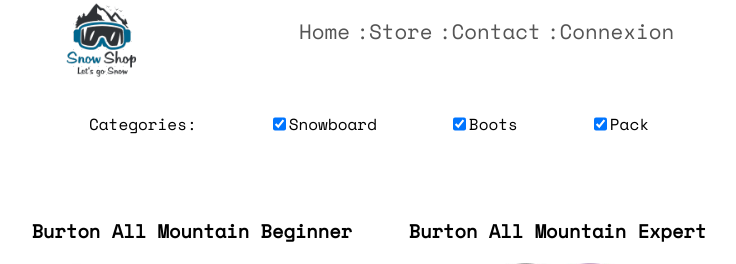
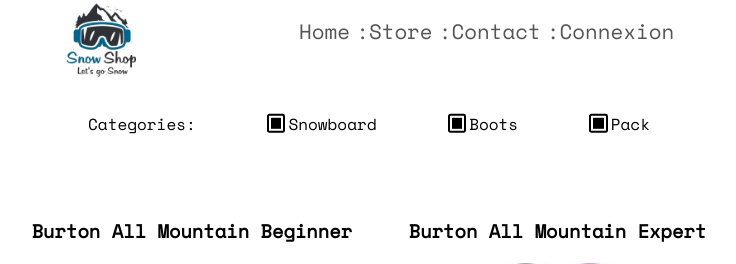
Before and after one commit to LAMagicx/SnowSite, a PHP site: page /store.html in a window 1280 px wide. Shown: the top 264 px of the page, without its empty margins (271-1007 px from the left). Run offline with PHP 8.4, Linux system fonts and the light colour scheme.

Commit message:
tweaks to css

```diff
--- a/css/main.css
+++ b/css/main.css
@@ -55,6 +55,47 @@
 #category-container {
 	margin: 2em;
 	justify-content:space-evenly;
+}
+
+input[type="checkbox"] {
+  /* Add if not using autoprefixer */
+  -webkit-appearance: none;
+  appearance: none;
+  /* For iOS < 15 to remove gradient background */
+  background-color: #fff;
+  /* Not removed via appearance */
+  margin: 0;
+}
+
+input[type="checkbox"] {
+  appearance: none;
+  background-color: #fff;
+  margin: 0;
+  font: inherit;
+  color: currentColor;
+  width: 1.15em;
+  height: 1.15em;
+  border: 0.15em solid currentColor;
+  border-radius: 0.15em;
+  display: grid;
+  margin: 0.2em 0.2em 0 0;
+  place-content: center;
+  transform: translateY(-0.075em);
+  transition: all 1s cubic-bezier(0.075, 0.82, 0.165, 1);/*easeOutCirc*/
+}
+
+input[type="checkbox"]::before {
+  content: "";
+  background-color: black;
+  width: 0.65em;
+  height: 0.65em;
+  transform: scale(0);
+  transition: 120ms transform ease-in-out;
+  box-shadow: inset 1em 1em var(--form-control-color);
+}
+
+input[type="checkbox"]:checked::before {
+  transform: scale(1);
 }
 
 .footer {
@@ -155,6 +196,11 @@
 	padding: 0;
 	margin: 0 5%;
 	cursor: pointer;
+	transition: all 100ms ease-in-out;
+}
+
+.selectQty > button:hover {
+	transform: scale(1.1);
 }
 
 .homemsg {
@@ -303,6 +349,10 @@
 	text-decoration: none;
 }
 
+#showStockOrNot {
+	justify-content: center;
+}
+
 #showStockOrNot button{
 	max-width: 200px;
 }
```
